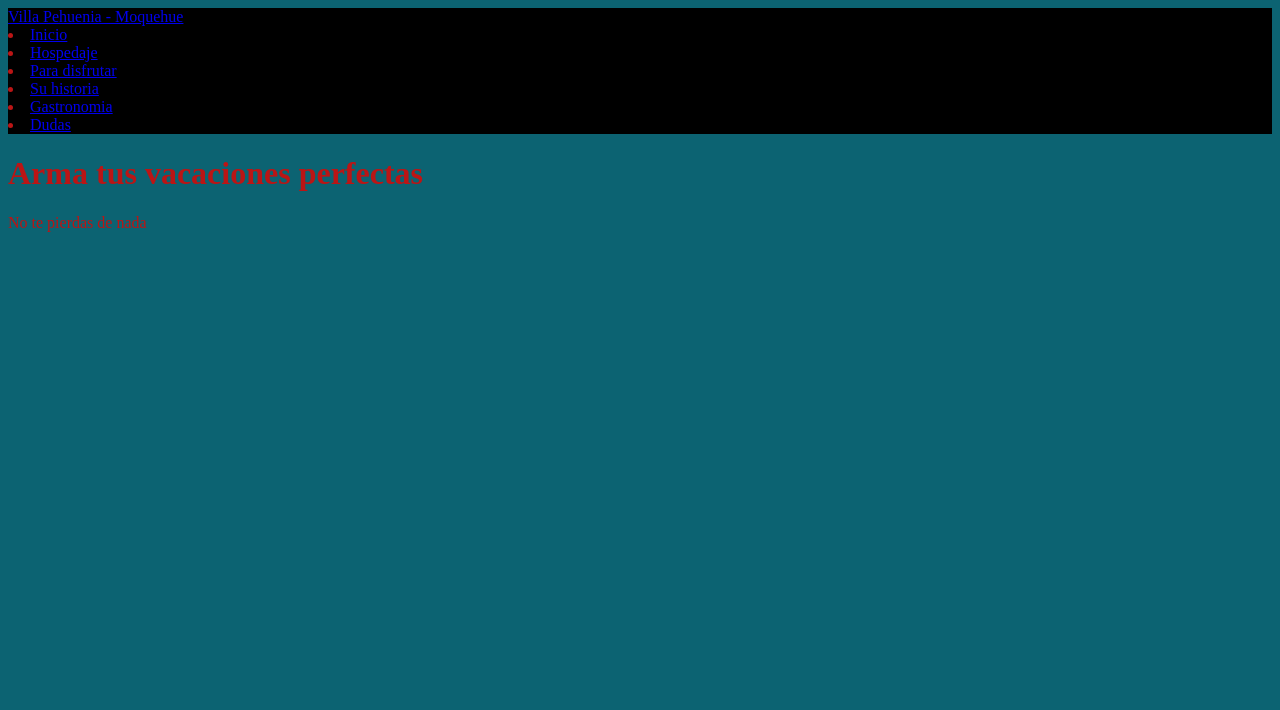
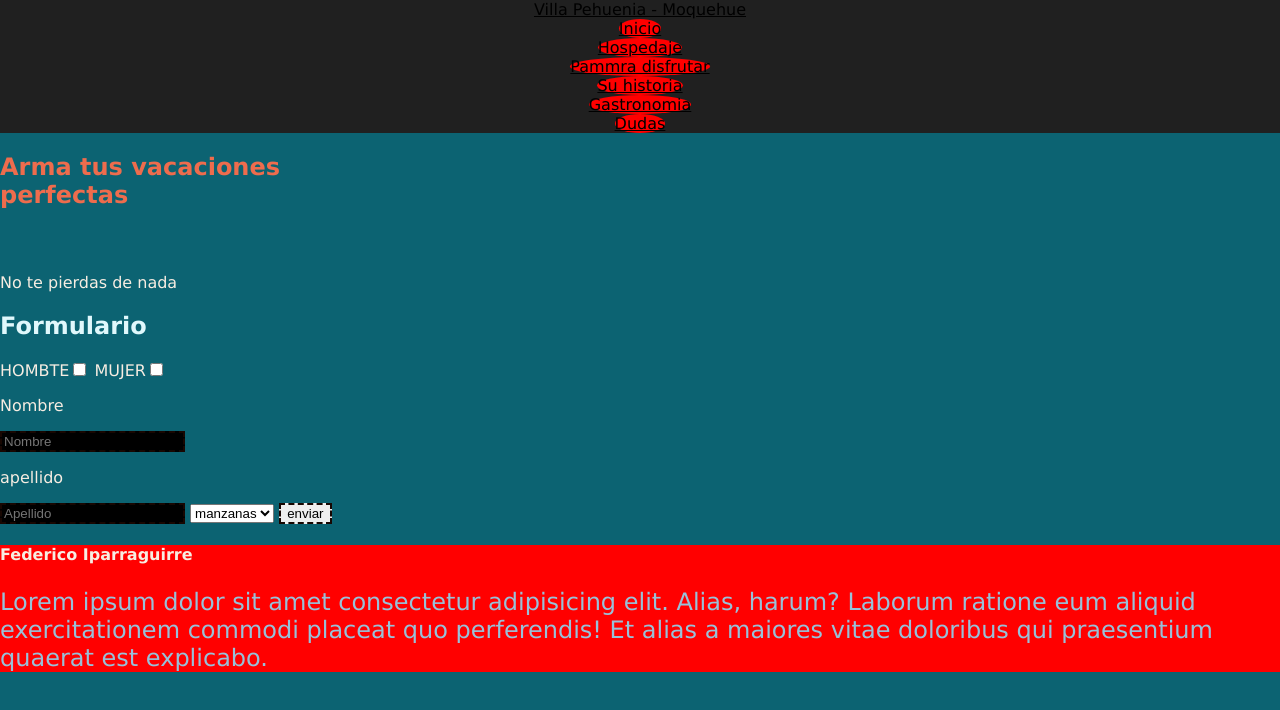
Before and after one commit to Fedeipa/proyecto-pagina-pehuenia, a plain HTML site: page index.html in a window 1280 px wide. Drawn offline with Linux system fonts and the light colour scheme.

Commit message:
antes de cambiar el nav de index y ejercisio de css

```diff
--- a/index.html
+++ b/index.html
@@ -3,27 +3,50 @@
 
 <head>
   <meta charset="UTF-8">
-  <link rel="stylesheet" href="/paginas/estilo.css">
+  <link rel="stylesheet" href="/paginas/estilo.css" type="text/css">
   <title>Villa pehuenia - Moquehue</title>
-  <link rel="alternate" href="atom.xml" type="application/atom+xml" title="Atom">
 </head>
 
 <body>
   <div>
     <Header>
-      <nav>
-        <a href="/index.html">Villa Pehuenia - Moquehue</a>
-        <li><a href="/index.html">Inicio</a></li>
-        <li><a href="/paginas/hospedaje.html">Hospedaje</a></li>
-        <li><a href="/paginas/como-divertirse.html">Para disfrutar</a></li>
-        <li><a href="/paginas/sobre-pehuenia.html">Su historia</a></li>
-        <li><a href="/paginas/gastonomia.html">Gastronomia</a></li>
-        <li><a href="/index.html">Dudas</a></li>
+      <nav class="nav-principal">
+        <a href="/index.html" class="titulo">Villa Pehuenia - Moquehue</a>
+        <li><a href="/index.html" class="nav">Inicio</a></li>
+        <li><a href="/paginas/hospedaje.html" class="nav">Hospedaje</a></li>
+        <li><a href="/paginas/como-divertirse.html" class="nav">Pammra disfrutar</a></li>
+        <li><a href="/paginas/sobre-pehuenia.html" class="nav">Su historia</a></li>
+        <li><a href="/paginas/gastonomia.html" class="nav">Gastronomia</a></li>
+        <li><a href="/index.html" class="nav">Dudas</a></li>
       </nav>
     </Header>
   </div>
-  <h1>Arma tus vacaciones perfectas</h1>
-  <p>No te pierdas de nada</p>
+  <section>
+    <h1>Arma tus vacaciones perfectas</h1>
+    <p>No te pierdas de nada</p>
+  </section>
+  <h2>Formulario</h2>
+  <section>
+    <label for="" type="text">Hombte<input type="cHeckbox" name="Gen-mujer" id="muujer"></label>
+    <label for="" type="text">Mujer<input type="cHeckbox" name="Gen-horbre"></label>
+    <p>Nombre</p>
+    <input type="text" name="Nombre" id="Nombre" placeholder="Nombre">
+    <p>apellido</p>
+    <input type="text" name="apellido" id="Apellido" placeholder="Apellido">
+    <select>
+      <option>manzanas</option>
+      <option>duraznos</option>
+      <option>bananas</option>
+    </select>
+    <input type="submit" value="enviar" >
+
+  </section>
+<div class="footer">
+  <footer>
+    <h4>Federico Iparraguirre</h4>
+    <p>Lorem ipsum dolor sit amet consectetur adipisicing elit. Alias, harum? Laborum ratione eum aliquid exercitationem commodi placeat quo perferendis! Et alias a maiores vitae doloribus qui praesentium quaerat est explicabo.</p>
+  </footer>
+</div>
 </body>
 
 </html>
--- a/paginas/estilo.css
+++ b/paginas/estilo.css
@@ -1,8 +1,74 @@
+h1{
+  color:  rgb(238, 108, 77);;
+  height: 100px;
+  width: 400px;
+}
+h2{
+   color: #e0f8fc;
+}
+input[type="checkbox"]:checked{
+  margin-left: 60px;
+}
+label{
+  text-transform: uppercase;
+}
+input[type="text"]{
+  background-color: rgb(0, 0, 0);
+}
+a{
+  color: rgb(0, 0, 0);
+}
+a:visited {
+  color: rgb(139, 33, 33);
+}
+div:nth-of-type(3) p{
+  background-color: blue;
+}
+div:nth-of-type(3) > p:nth-of-type(2) {
+  border: white solid 4px;
+}
+div:nth-of-type(3) span {
+  background-color: rgb(255, 255, 255);
+}
+li{
+  color: #ffffff;
+}
+#bordeado{
+border: solid 3px rgb(255, 255, 255);
+}
+.aloha{
+  background-color: #293241;
+  color: #ffffff;
+}
+input{
+  border: dashed 2px rgb(24, 7, 2);
+}
+div p{
+  font-size: 150%;
+   color: #98c1d9;
+}
+.nav-principal {
+  text-align: center;
+  list-style-type: none;
+}
+.nav{
+  background-color: red ;;
+  border-radius: 50%;
+}
+header {
+  background-color: rgb(32, 32, 32);
+}
+#ultimo::first-letter {
+  font-size: 300%;
+  background-color: orange;
+}
 body {
   background-color: rgb(12, 99, 114);
-  font: optional;
-  color: rgb(187, 21, 21);
+  font-family: Verdana, Geneva, Tahoma, sans-serif;
+  color: #f7ede2;
+  padding: 0;
+  margin: 0;
 }
-header {
-  background-color: rgb(0, 0, 0);
+footer {
+  background-color: red;
 }
```
Also changed, not shown: ejerclase.html (added, +48 -0 lines), 1 other file.
